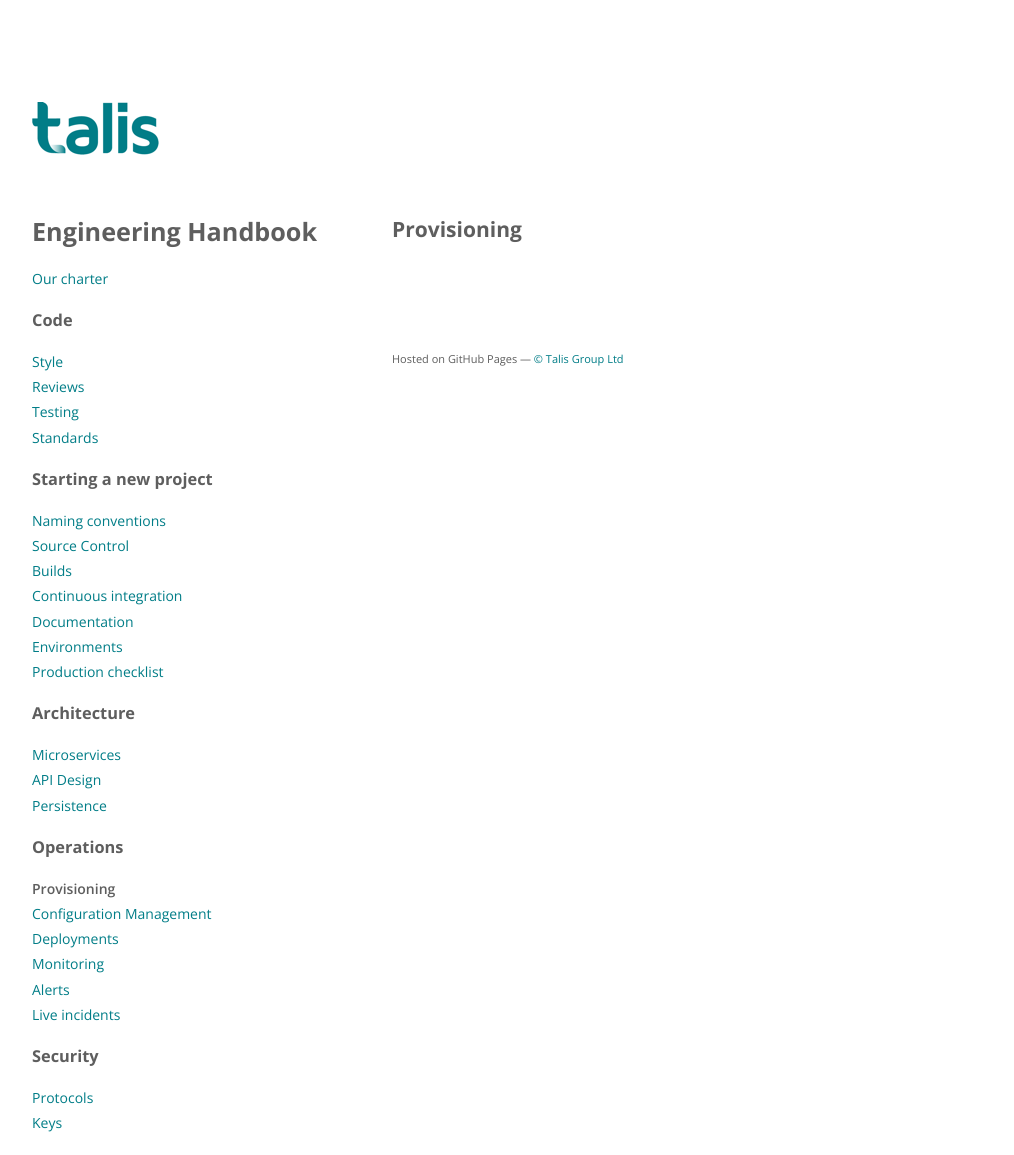
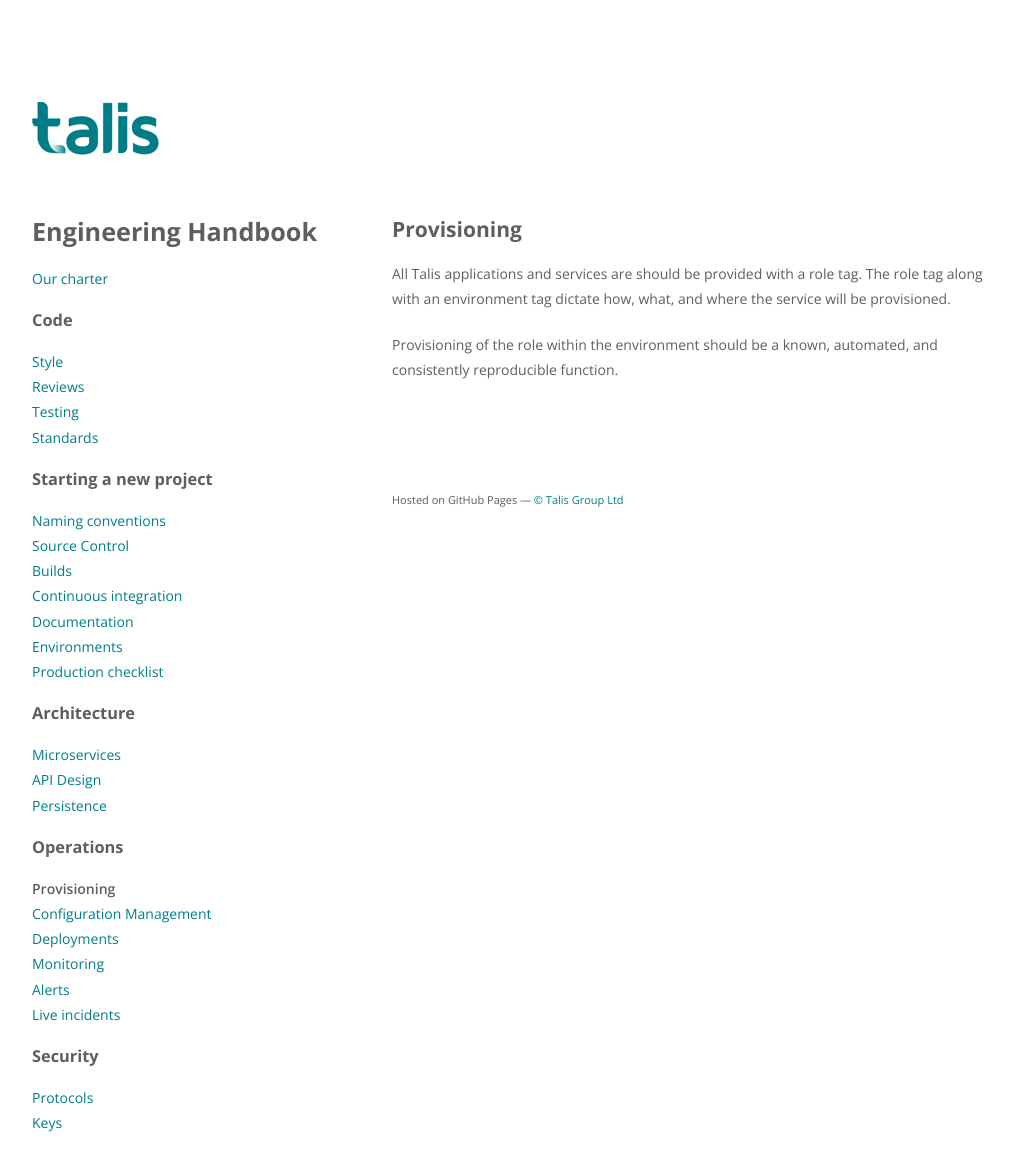
Before and after one commit to ellerbrock/talis.github.io, a Jekyll site: the page built from topics/provisioning.md, in a window 1280 px wide. Shown: the whole page, without its empty margins (128-1142 px from the left). Built offline with Jekyll 4.4.1, drawn with Linux system fonts in a browser that asks for light colours.

Commit message:
update provisioning

```diff
--- a/topics/provisioning.md
+++ b/topics/provisioning.md
@@ -3,3 +3,7 @@
 title: Provisioning
 body_class: provisioning
 ---
+
+All Talis applications and services are should be provided with a role tag.  The role tag along with an environment tag dictate how, what, and where the service will be provisioned.
+
+Provisioning of the role within the environment should be a known, automated, and consistently reproducible function.
```
